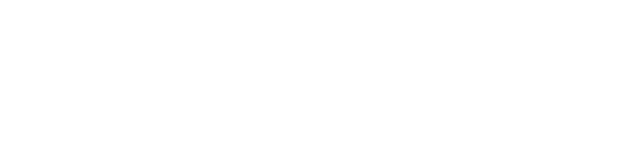
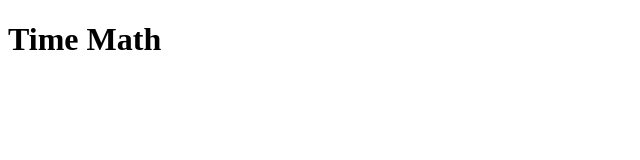
Before and after one commit to 6C757A/time-math, a plain HTML site: page index.html in a window 1280 px wide. Shown: the whole page, without its empty margins (0-640 px from the left). Drawn offline with Linux system fonts and the light colour scheme.

Commit message:
Update index.html

```diff
--- a/index.html
+++ b/index.html
@@ -1,7 +1,7 @@
 <!DOCTYPE html>
 <head>
-
+  <title>Time Math</title>
 </head>
 <body>
-
+  <h1>Time Math</h1>
 </body>
```
